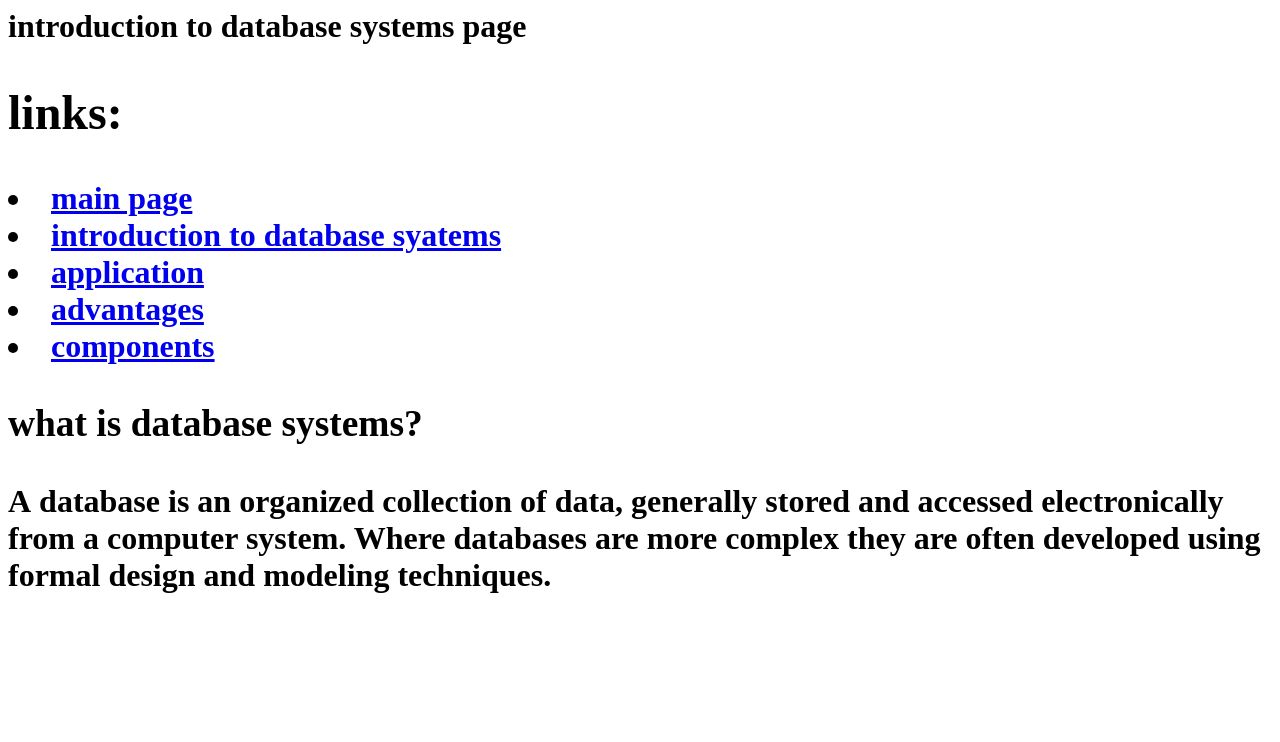
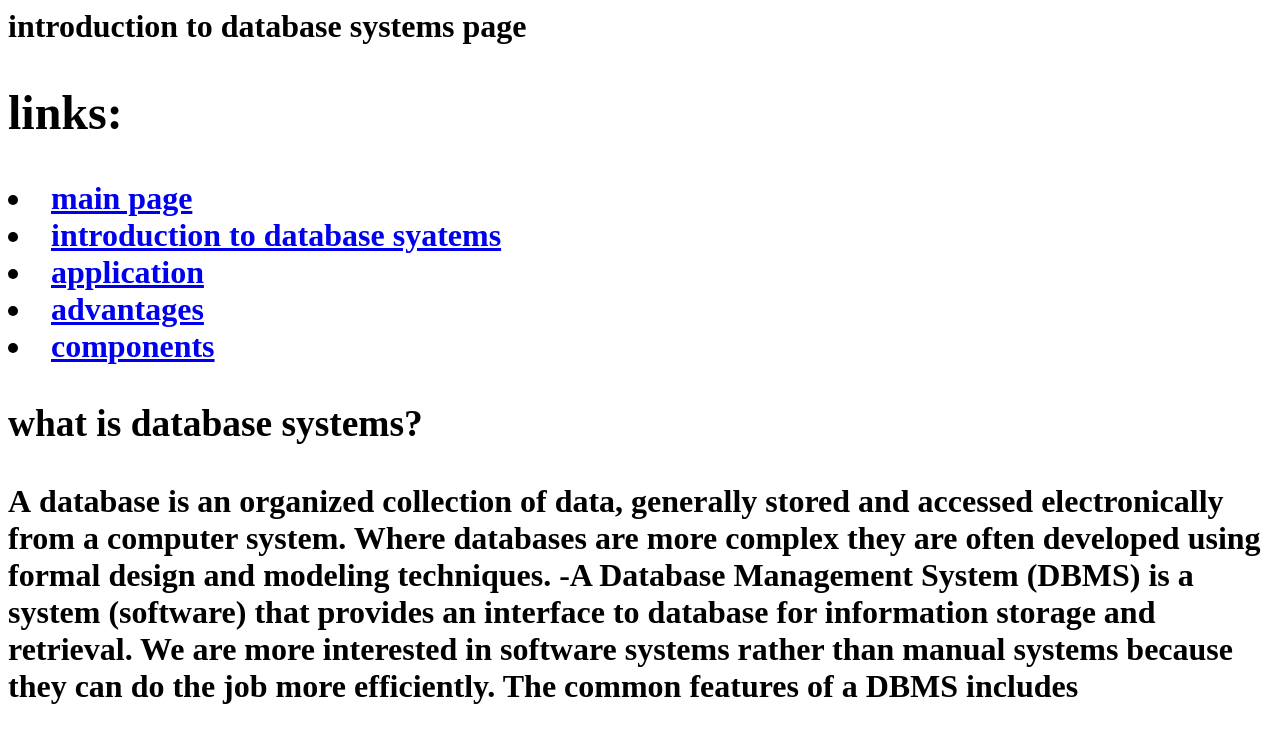
Before and after one commit to Ziad-Alaa/index.html, a plain HTML site: page introductiontodatabasesystems.html in a window 1280 px wide. Drawn offline with Linux system fonts and the light colour scheme.

Commit message:
Update introductiontodatabasesystems.html

```diff
--- a/introductiontodatabasesystems.html
+++ b/introductiontodatabasesystems.html
@@ -13,7 +13,7 @@
 <h3>what is database systems?</h3>
 A database is an organized collection of data, generally stored and accessed electronically from a computer system.
 Where databases are more complex they are often developed using formal design and modeling techniques.
-
+-A Database Management System (DBMS) is a system (software) that provides an interface to database for information storage and retrieval. We are more interested in software systems rather than manual systems because they can do the job more efficiently. The common features of a DBMS includes
 
 </body>
 </html>
```
